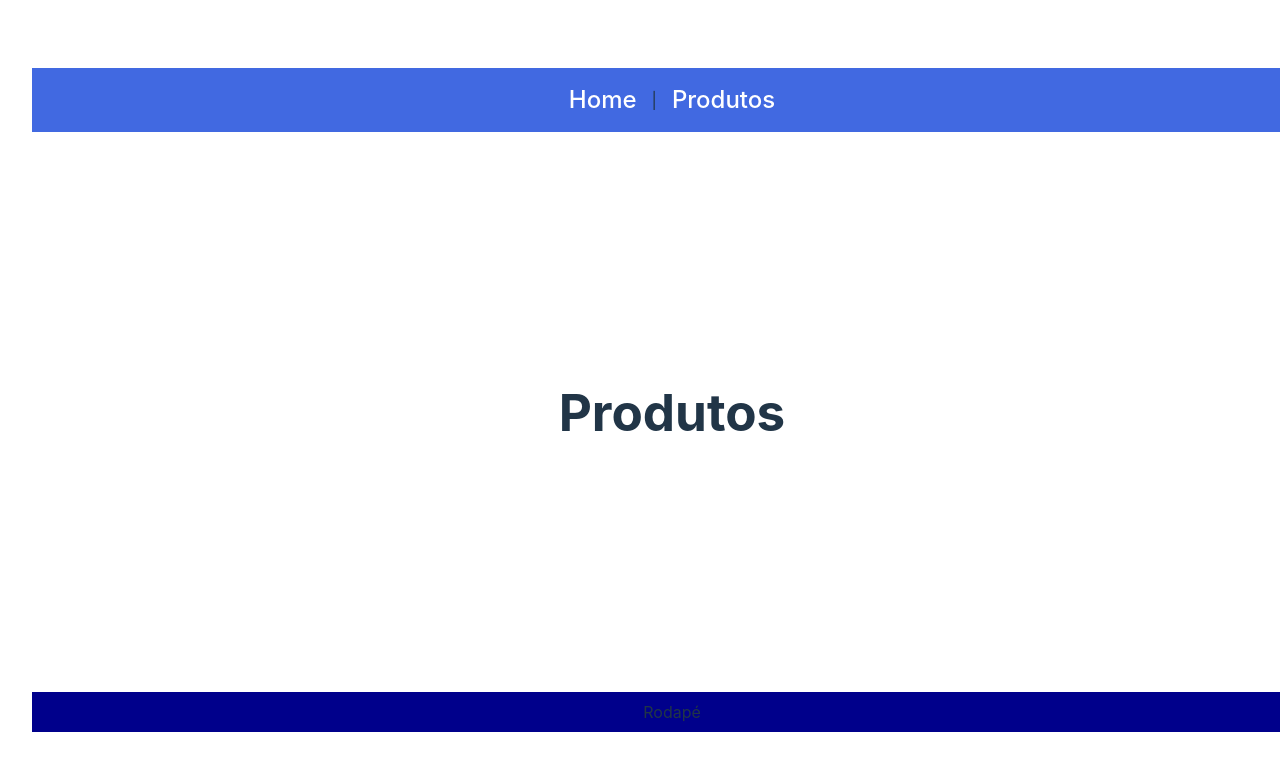
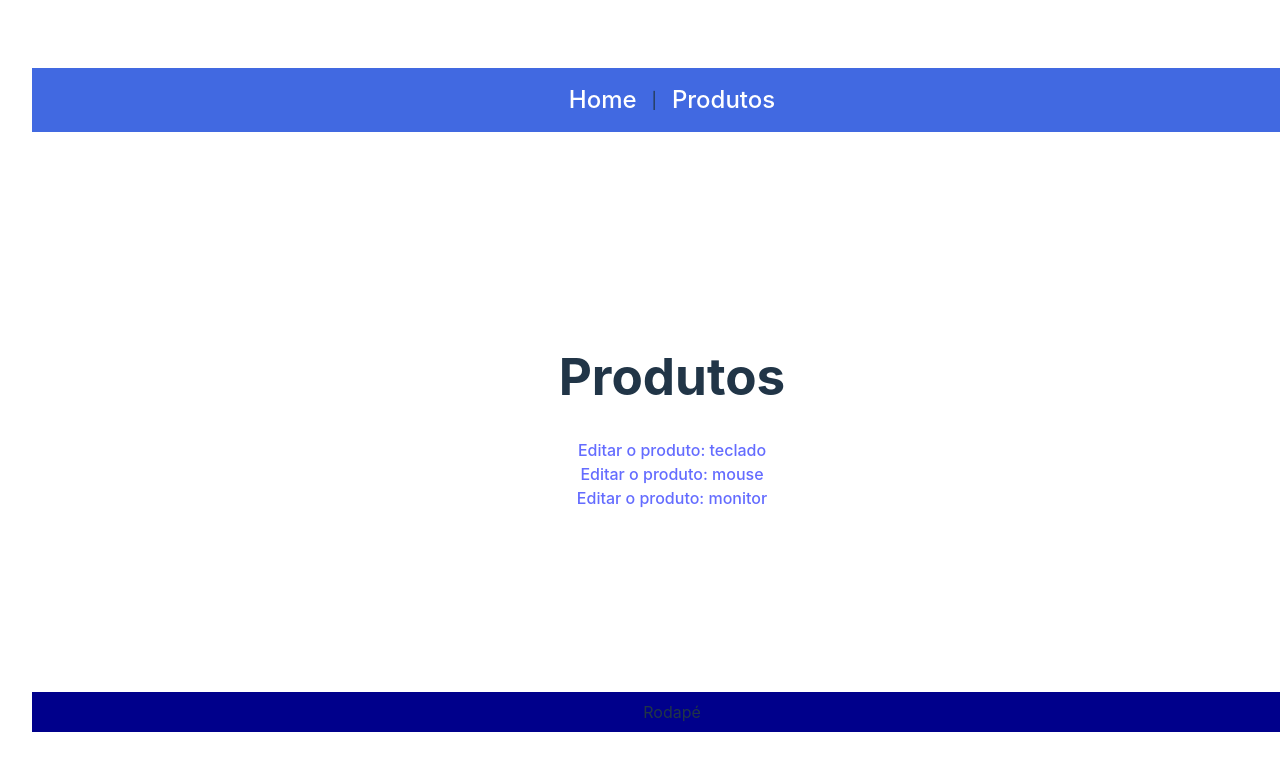
Before and after one commit to PedroPaterno/exercicio-react-vite, a React (Vite) app: page /produtos in a window 1280 px wide. Shown: the top 770 px of the page. Built offline with nearby package versions, Linux system fonts and the light colour scheme.

Commit message:
passando os dados da lista para   pagina produtos

```diff
--- a/src/routes/Produtos/index.jsx
+++ b/src/routes/Produtos/index.jsx
@@ -1,8 +1,18 @@
+import { listaProdutos } from "../../components/listaProdutos";
+import { Link } from "react-router-dom";
+
 export default function Produtos(){
 
     return(
         <main>
             <h1>Produtos</h1>
+            {listaProdutos.map(prod => (
+                <div key={prod.id}>
+                    <Link to={`/produtos/editar/${prod.id}`}>
+                        Editar o produto: {prod.nome}
+                    </Link>
+                </div>
+            ))}
         </main>
     )
 }
```
